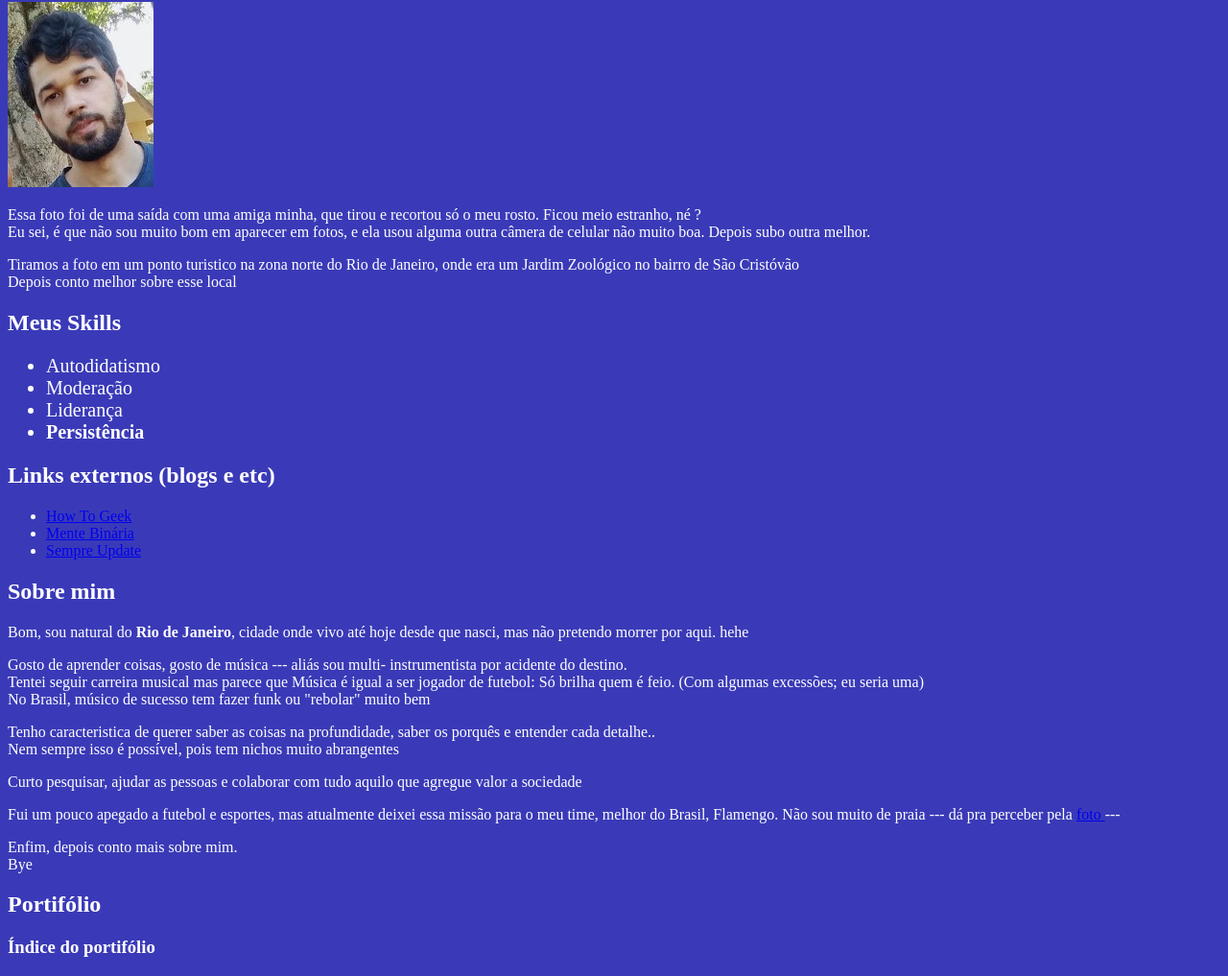
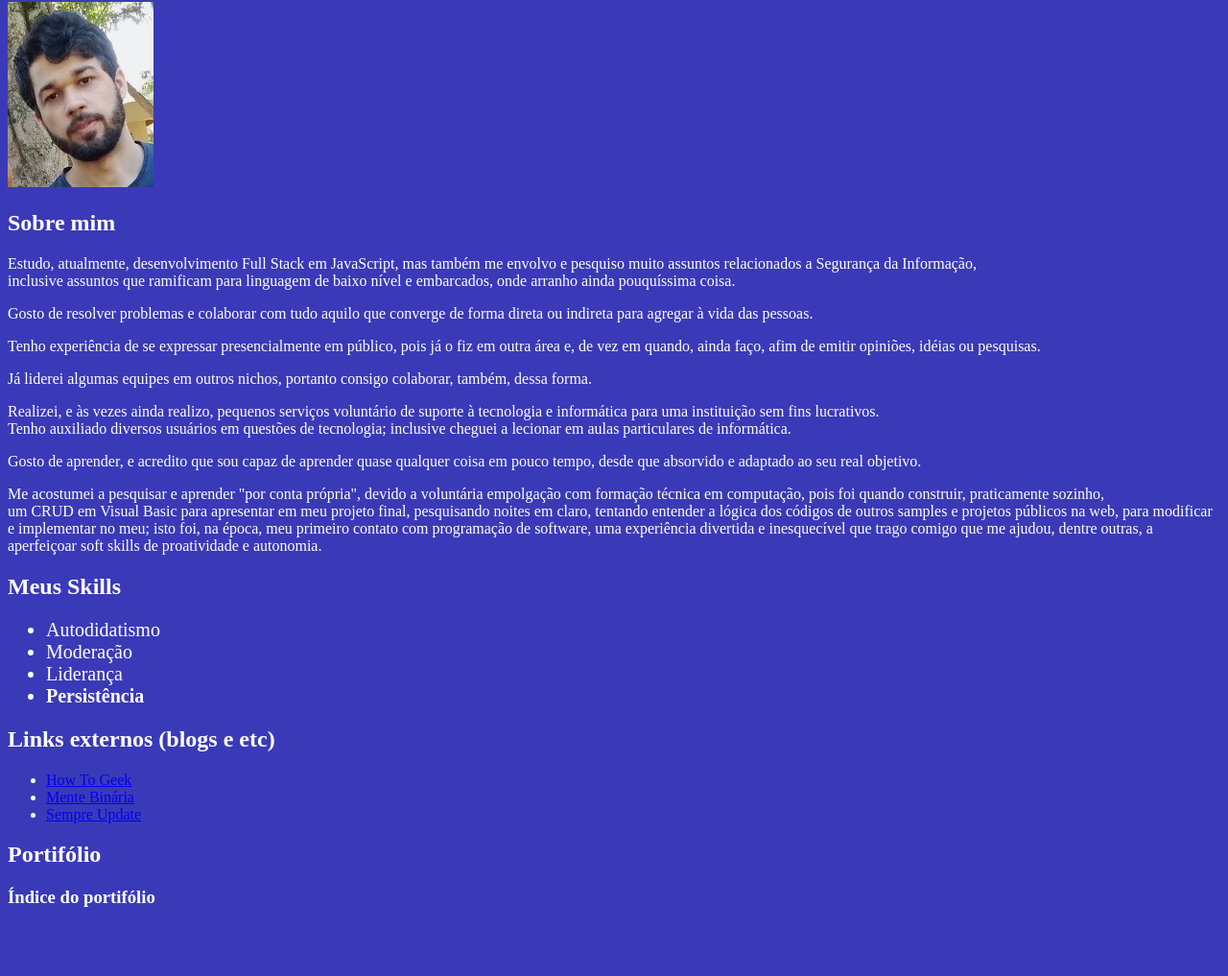
Before and after one commit to becauro/becauro.github.io, a plain HTML site: page index.html in a window 1280 px wide. Shown: the part 78-1095 px from the top of the page at 96% size. After the commit the page ends 1043 px from the top, so only its background shows below. Drawn offline with Linux system fonts and the light colour scheme.

Commit message:
update: da brincadeira para a seriedade
A versão anterior foi de um exercício que fiz na Trybe.
Coloquei algumas zoeiras bôbas, já que era bem provisório e havia feito as pressas.
Agora sim, this is who I am.

```diff
--- a/index.html
+++ b/index.html
@@ -28,11 +28,20 @@
 
     <img id="foto" src="/images/me.jpg">
 
-    <p>Essa foto foi de uma saída com uma amiga minha, que tirou e recortou só o meu rosto. Ficou meio estranho, né ?
-    <br> Eu sei, é que não sou muito bom em aparecer em fotos, e ela usou alguma outra câmera de celular não muito boa. Depois subo outra melhor.
-    </p>
-    <P>Tiramos a foto em um ponto turistico na zona norte do Rio de Janeiro, onde era um Jardim Zoológico no bairro de São Cristóvão<br>
-        Depois conto melhor sobre esse local</P>
+
+   <h2>Sobre mim</h2>
+
+<p>Estudo, atualmente, desenvolvimento Full Stack em JavaScript, mas também me envolvo e pesquiso muito assuntos relacionados a Segurança da Informação,
+<br> inclusive assuntos que ramificam para linguagem de baixo nível e embarcados, onde arranho ainda pouquíssima coisa.
+<p>Gosto de resolver problemas e colaborar com tudo aquilo que converge de forma direta ou indireta para agregar à vida das pessoas.<br>
+<p>Tenho experiência de se expressar presencialmente em público, pois já o fiz em outra área e, de vez em quando, ainda faço, afim de emitir opiniões, idéias ou pesquisas.<br>
+<p>Já liderei algumas equipes em outros nichos, portanto consigo colaborar, também, dessa forma.
+<p>Realizei, e às vezes ainda realizo, pequenos serviços voluntário de suporte à tecnologia e informática para uma instituição sem fins lucrativos.
+<br>Tenho auxiliado diversos usuários em questões de tecnologia; inclusive cheguei a lecionar em aulas particulares de informática.<br>
+<p>Gosto de aprender, e acredito que sou capaz de aprender quase qualquer coisa em pouco tempo, desde que absorvido e adaptado ao seu real objetivo.
+<p>Me acostumei a pesquisar e aprender "por conta própria", devido a voluntária empolgação com formação técnica em computação, pois foi quando construir, praticamente sozinho,
+<br> um CRUD em Visual Basic para apresentar em meu projeto final, pesquisando noites em claro, tentando entender a lógica dos códigos de outros samples e projetos públicos na web, para modificar e implementar no meu; isto foi, na época, meu primeiro contato com programação de software, uma experiência divertida e inesquecível que trago comigo que me ajudou, dentre outras, a aperfeiçoar soft skills de proatividade e autonomia.
+
 
         <h2>Meus Skills</h2>
 
@@ -52,17 +61,6 @@
     <Li><a href="https://sempreupdate.com.br/" target="blank">Sempre Update</a></Li>
 </ul>
 
-<h2>Sobre mim</h2>
-
-<p>Bom, sou natural do <strong>Rio de Janeiro</strong>, cidade onde vivo até hoje desde que nasci, mas não pretendo morrer por aqui. hehe</p>
-<p> Gosto de aprender coisas, gosto de música --- aliás sou multi- instrumentista por acidente do destino. <br>
-    Tentei seguir carreira musical mas parece que Música é igual a ser jogador de futebol: Só brilha quem é feio. (Com algumas excessões; eu seria uma)<br>
-    No Brasil, músico de sucesso tem fazer funk ou "rebolar" muito bem</p>
-<P> Tenho caracteristica de querer saber as coisas na profundidade, saber os porquês e entender cada detalhe.. <br>Nem sempre isso é possível, pois tem nichos muito abrangentes </p>
-<P>Curto pesquisar, ajudar as pessoas e colaborar com tudo aquilo que agregue valor a sociedade</P>
-<P> Fui um pouco apegado a futebol e esportes, mas atualmente deixei essa missão para o meu time, melhor do Brasil, Flamengo.
-Não sou muito de praia --- dá pra perceber pela <a href=#foto> foto </a>---
-<P>Enfim, depois conto mais sobre mim. <br>Bye</P>
 
 
 
```
